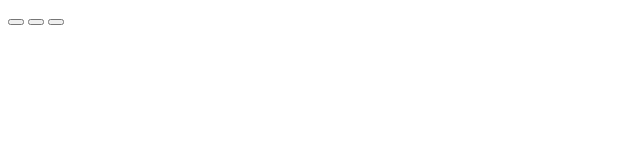
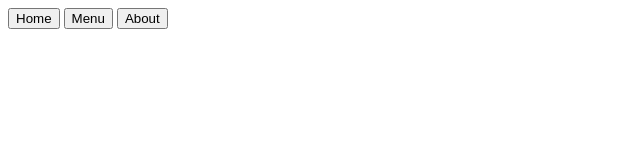
Before and after one commit to Moldedpeanuts/restaurant-page, a website: page src/template.html in a window 1280 px wide. Shown: the whole page, without its empty margins (0-640 px from the left). Drawn offline with Linux system fonts and the light colour scheme.

Commit message:
Add text for homepage buttons

```diff
--- a/src/template.html
+++ b/src/template.html
@@ -8,9 +8,9 @@
 <body>
     <header>
         <nav>
-            <button type="button" id="home"></button>
-            <button type="button" id="menu"></button>
-            <button type="button" id="about"></button>
+            <button type="button" id="home">Home</button>
+            <button type="button" id="menu">Menu</button>
+            <button type="button" id="about">About</button>
         </nav>
     </header>
     <div id="content"></div>
```
